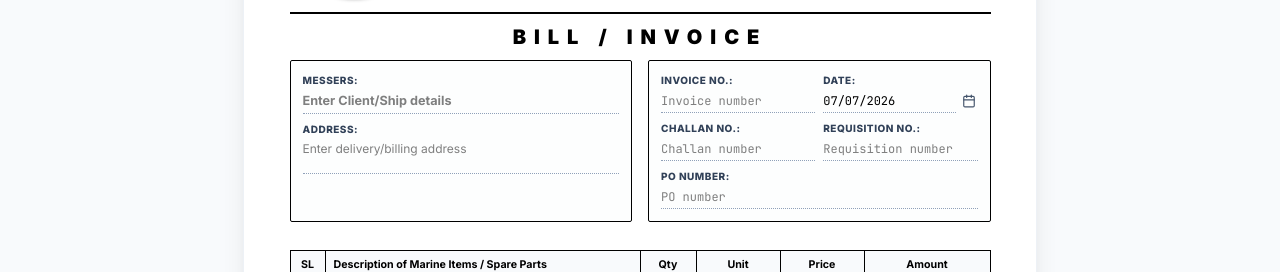
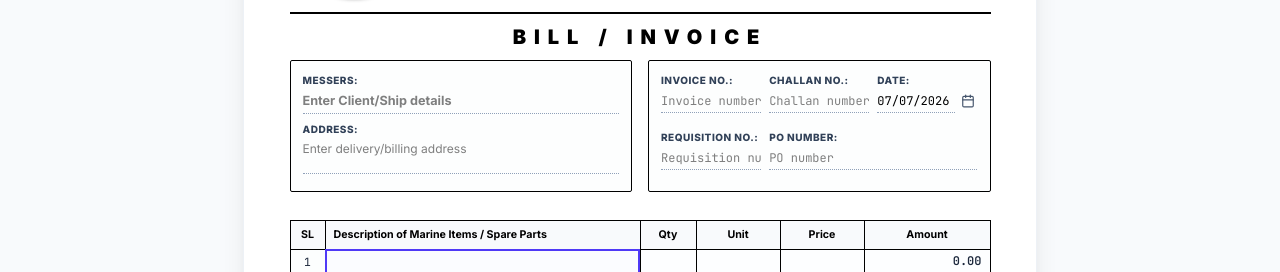
Before and after one commit to mohammedpaghdiwala13579/Comilla-Traders-Documentation, a React (Vite) app: page / in a window 1280 px wide. Both pictures are taken after a click on the button "Invoice". Shown: the part 383-655 px from the top of the page. Built offline with nearby package versions, Linux system fonts and the light colour scheme; no server answers; the database is empty.

Commit message:
style: improve invoice meta layout
Adjust CSS spacing and update QuotationBuilder to support a 3-column layout for invoices, adding the Challan Number field to the header.

```diff
--- a/src/components/QuotationBuilder.tsx
+++ b/src/components/QuotationBuilder.tsx
@@ -1566,7 +1566,9 @@ export default function QuotationBuilder() {
                     </div>
                   </div>
 
-                  <div className="meta-box grid grid-cols-2 gap-2 border border-black p-3 bg-slate-50/30 rounded-xs">
+                  <div className={`meta-box grid border border-black p-3 bg-slate-50/30 rounded-xs ${
+                    docType === "invoice" ? "grid-cols-3 gap-2" : "grid-cols-2 gap-2"
+                  }`}>
                     {docType === "invoice" ? (
                       <>
                         <div className="meta-inner-field col-span-1">
@@ -1580,6 +1582,19 @@ export default function QuotationBuilder() {
                           />
                           <div className="hidden print:block font-mono text-[9pt] border-b border-dotted border-black min-h-[18px] py-0.5 break-words">
                             {invoiceNo || " "}
+                          </div>
+                        </div>
+                        <div className="meta-inner-field col-span-1">
+                          <label className="block text-[7.5pt] font-extrabold text-slate-700 uppercase tracking-wider mb-0.5">Challan No.:</label>
+                          <input
+                            type="text"
+                            value={challanNo}
+                            onChange={(e) => setChallanNo(e.target.value)}
+                            placeholder="Challan number"
+                            className="w-full border-b border-dotted border-slate-400 focus:border-black font-mono text-[9pt] outline-none bg-transparent py-0.5 no-print print:hidden"
+                          />
+                          <div className="hidden print:block font-mono text-[9pt] border-b border-dotted border-black min-h-[18px] py-0.5 break-words">
+                            {challanNo || " "}
                           </div>
                         </div>
                         <div className="meta-inner-field col-span-1 relative">
@@ -1608,19 +1623,6 @@ export default function QuotationBuilder() {
                             onChange={handleDatePickerChange}
                             className="absolute invisible w-0 h-0 opacity-0 pointer-events-none"
                           />
-                        </div>
-                        <div className="meta-inner-field col-span-1">
-                          <label className="block text-[7.5pt] font-extrabold text-slate-700 uppercase tracking-wider mb-0.5">Challan No.:</label>
-                          <input
-                            type="text"
-                            value={challanNo}
-                            onChange={(e) => setChallanNo(e.target.value)}
-                            placeholder="Challan number"
-                            className="w-full border-b border-dotted border-slate-400 focus:border-black font-mono text-[9pt] outline-none bg-transparent py-0.5 no-print print:hidden"
-                          />
-                          <div className="hidden print:block font-mono text-[9pt] border-b border-dotted border-black min-h-[18px] py-0.5 break-words">
-                            {challanNo || " "}
-                          </div>
                         </div>
                         <div className="meta-inner-field col-span-1">
                           <label className="block text-[7.5pt] font-extrabold text-slate-700 uppercase tracking-wider mb-0.5">Requisition No.:</label>
--- a/src/index.css
+++ b/src/index.css
@@ -179,9 +179,9 @@ input[type="number"] {
   .meta-grid {
     display: grid !important;
     grid-template-columns: 1fr 1fr !important;
-    gap: 12px !important;
+    gap: 8px !important;
     width: 100% !important;
-    margin-bottom: 6px !important;
+    margin-bottom: 4px !important;
     clear: both !important;
   }
 
@@ -189,15 +189,21 @@ input[type="number"] {
     display: block !important;
     width: 100% !important;
     box-sizing: border-box !important;
-    padding: 8px !important;
+    padding: 5px 6px !important;
     border: 1px solid #000000 !important;
     margin: 0 !important;
   }
 
-  .meta-grid .meta-box.grid {
+  .meta-grid .meta-box.grid-cols-2 {
     display: grid !important;
     grid-template-columns: 1fr 1fr !important;
-    gap: 8px !important;
+    gap: 6px !important;
+  }
+
+  .meta-grid .meta-box.grid-cols-3 {
+    display: grid !important;
+    grid-template-columns: 1fr 1fr 1fr !important;
+    gap: 6px !important;
   }
 
   .meta-box .meta-inner-field {
```
